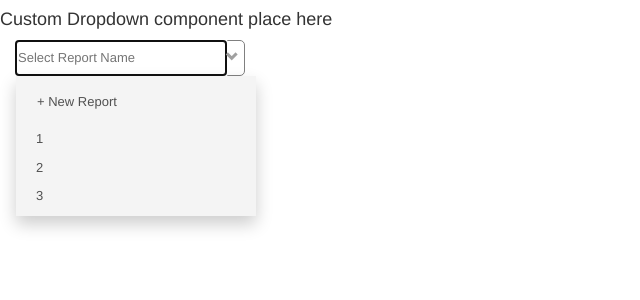
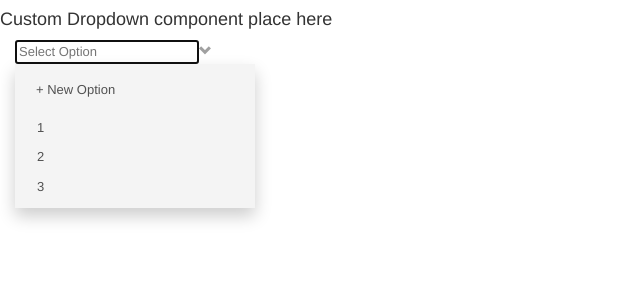
Before and after one commit to amey08/React-Custom-DropDown, a React (Create React App) app: page / in a window 1280 px wide. Both pictures are taken after a click on the element 130 px from the left and 57 px from the top of the page. Shown: the top 300 px of the page, without its empty margins (0-640 px from the left). Built offline with nearby package versions, Linux system fonts and the light colour scheme.

Commit message:
split into smaller componets

```diff
--- a/src/css/customDropdown.css
+++ b/src/css/customDropdown.css
@@ -3,26 +3,18 @@
 .custom-dropdown{
     width: 230px;
 }
-.green-common-bottom-border{
-    border: 1px solid #808080;
-    border-radius: 5px;
-}
-#new-custom-dropdown-CreateReport{
-	margin-top: 48px;
-	margin-left: 0px;
+
+#new-custom-dropdown-CreateNewOption{
+	margin-left: 0;
 	padding: 5px;
 	min-width:240px;
-	/* width: 100%; */
 	display: block;
 	max-height: 230px;
 	overflow: auto;
 }
-#new-custom-dropdown-CreateReport.without-title {
-	margin-top: 1px !important;
-}
 .custom-dropdown .createReport-input-dropdown, .scheduleReport-input-dropdown{
 	height: 34px;
-	border: 0px;
+	border: 0;
 	width: 92%;
 }
 .create-new-report-Edit .new-report-name{
@@ -35,7 +27,7 @@
     color: #515151;
     min-width: 200px;
     margin-left: 36px;
-    box-shadow: 0px 8px 16px 0px rgba(0,0,0,0.2);
+    box-shadow: 0 8px 16px 0 rgba(0,0,0,0.2);
     z-index: 1002;
 }
 .arrow-color {
@@ -43,10 +35,10 @@
 }
 .custom-dropdown .createReport-input-dropdown{
     height: 34px;
-    border: 0px;
+    border: 0;
     width: 92%;
 }
-.cursor-pointer, #new-custom-dropdown-CreateReport, #new-custom-dropdown, #new-custom-dropdown > input{
+.cursor-pointer, #new-custom-dropdown-CreateNewOption, #new-custom-dropdown, #new-custom-dropdown > input{
     cursor: pointer;
 }
 .input-group{
@@ -56,7 +48,7 @@
     margin-top: 5px;
 }
 .noMargin {
-    margin: 0px;
+    margin: 0;
 }
 .custom-dropdown-content>a {
     color: #515151;
@@ -65,7 +57,6 @@
     display: block;
     border-bottom: 2px solid transparent;
 }
-
 .custom-dropdown-content a {
     color: #515151;
     text-decoration: none;
--- a/src/js/App.js
+++ b/src/js/App.js
@@ -9,29 +9,23 @@ class App extends Component {
       filterList: ["1","2","3"]
     }
   }
-  componentWillMount() {}
 
-  componentWillReceiveProps(receivedProps) {}
-
-  createNewDropdownClick(){
+  createNewDropdownClick = () => {
     this.setState(prevState => {
       return {
           createNewDropdownOpen: !prevState.createNewDropdownOpen
       };
-  });
+    });
   }
 
-  getFilterName(key, value, state){
-    let oldData = this.state.filterList.map(o => o);
-
+  getFilterName = (key, value, stateReceived) => {
+    const oldData = this.state.filterList.map(o => o);
     if(!oldData.includes(value))
-      oldData.push(value);
-
-    let newDataSet = oldData.map(o => o);
-    this.setState({ createNewDropdownOpen: state, selectedName: value, filterList: newDataSet });
+        oldData.push(value);
+    const newDataSet = oldData.map(o => o);
+    this.setState({ createNewDropdownOpen: stateReceived, selectedName: value, filterList: newDataSet });
   }
 
-  deleteSearch(){}
   render() {
     return (
       <div className="App">
@@ -40,15 +34,14 @@ class App extends Component {
         </h4>
 
         <CustomDropdown
-          DataSet={this.state.filterList}
-          onClickDropdown={this.createNewDropdownClick.bind(this)}
-          getData={this.getFilterName.bind(this)}
+          options={this.state.filterList}
+          onClickDropdown={this.createNewDropdownClick}
+          getSelectedData={this.getFilterName}
           dropdownVisible={this.state.createNewDropdownOpen}
           childClass="without-title"
           deleteAction={true}
           readOnly= {true}
           value={this.state.selectedName}
-          onDeleteClick={this.deleteSearch.bind(this)}
           isCopyMode={true}
           errorText={"this.state.searchNameError"}
         />
--- /dev/null
+++ b/src/js/components/AddNewOption.js
@@ -0,0 +1,25 @@
+import React from 'react';
+import { Button } from 'react-bootstrap';
+
+const AddNewOption = (props) => {
+    this.refInput  = React.createRef();
+    return (
+        <div className="input-group" id="new-custom-dropdown-inputListGrp">
+            <input
+                id="new-custom-dropdown-innerInput"
+                type="text"
+                className="form-control"
+                maxLength={props.maxTextLength}
+                placeholder={props.NewReportInputPlaceholder}
+                ref={(input)=> this.refInput = input} />
+            <Button
+                className="btn btn-success"
+                type="button"
+                onClick={() => props.onBtnClick("save", this.refInput)}
+                block={true}
+            >Confirm</Button>
+        </div>
+    );
+}
+
+export default AddNewOption;
--- /dev/null
+++ b/src/js/components/DropdownBox.js
@@ -0,0 +1,26 @@
+import React from 'react';
+
+const DropdownBox = (props) => {
+    const { DropDownBoxClass, onClickDropdown, readOnly, DropDownPlaceHolder, maxTextLength, selectedValue, onTextEntered } = props;
+    // createOption-dropdown-container
+    return (
+        <div className={`cursor-pointer createOption-dropdown-container ${DropDownBoxClass}`}
+            onClick={onClickDropdown}
+            id="new-custom-dropdown">
+            <input type="text"
+                id="new-custom-dropdown-input"
+                className="createOption-input-dropdown"
+                name="createOption"
+                autoFocus={(!readOnly)}
+                value={selectedValue}
+                placeholder={DropDownPlaceHolder}
+                maxLength={maxTextLength}
+                readOnly={readOnly}
+                onChange={() => onTextEntered(selectedValue)} />
+            {/* <span className="arrow-color glyphicon glyphicon-remove" onClick={this.clearSelection}/> */}
+            <span className="arrow-color glyphicon glyphicon-chevron-down" id="new-custom-dropdown-icon"/>
+        </div>
+    );
+}
+
+export default DropdownBox;
--- /dev/null
+++ b/src/js/components/OptionList.js
@@ -0,0 +1,30 @@
+import React from "react";
+
+const OptionList = (props) => {
+    const { options, dataValue, dataKey, deleteAction, onDeleteClick, onLinkClick } = props;
+    return options !== undefined ? options.map((record, index) => {
+        const labelValue= dataValue ?  record[dataValue] : record;
+        const optionValue = dataKey ? record[dataKey] : record;
+        return (
+            <div id={`new-custom-dropdown-anchors_${index}`} className="col-md-12 list-anchors" key={index}>
+                <div className="col-sm-9 col-md-10 col-xs-8 col-lg-10 noPaddingLR cursor-pointer"
+                    onClick={() => onLinkClick(optionValue)}
+                    value={optionValue}>
+                    <option value={optionValue} title={labelValue}>
+                        {labelValue}
+                    </option>
+                </div>
+                {
+                    deleteAction
+                        ? <div
+                            className="col-sm-3 col-md-2 col-xs-4 col-lg-2 pull-right"
+                            title="Remove"
+                            onClick={() => onDeleteClick(record)} />
+                        : null
+                }
+            </div>
+        );
+    }) : undefined;
+}
+
+export default OptionList;
--- a/src/js/customDropdown.js
+++ b/src/js/customDropdown.js
@@ -1,21 +1,19 @@
 import React, { Component } from 'react';
-import { Button } from 'react-bootstrap';
+// import { Button } from 'react-bootstrap';
 import './../css/customDropdown.css';
 import PropTypes from 'prop-types';
+import AddNewOption from "./components/AddNewOption";
+import DropdownBox from "./components/DropdownBox";
+import OptionList from "./components/OptionList";
 
 class CustomDropdown extends Component {
     constructor(props){
         super(props);
-        this.documentClickHandler = this.documentClickHandler.bind(this);
         this.state = {
+            ...props,
             selectedValue: '',
             newLinkButton: true
         };
-    }
-
-    componentWillMount() {
-        let state = this._constructComponent(this.props);
-        this.setState({ ...state});
     }
 
     componentDidMount() {
@@ -23,8 +21,8 @@ class CustomDropdown extends Component {
     }
 
     componentWillReceiveProps(receivedProps) {
-        let state = this._constructComponent(receivedProps);
-        this.setState({ ...state});
+        console.log("componentWillReceiveProps");
+        this.setState({ ...receivedProps});
     }
 
     componentWillUnmount() {
@@ -32,29 +30,28 @@ class CustomDropdown extends Component {
     }
 
     documentClickHandler(e) {
-        let pattern = new RegExp("new-custom-dropdown");
-        let res = pattern.test(e.target.id);
+        const pattern = new RegExp("new-custom-dropdown");
+        const res = pattern.test(e.target.id);
         if(!res) {
             this.setState({ dropdownVisible: false });
         }
     }
 
-    _constructComponent(props) {
-        let nextState = {...props};
-        return nextState;
-    }
-
-    onLinkClick(e){
-        this.setState({selectedValue: e.currentTarget.innerText, newLinkButton: true}, ()=>{
-            //params for getData are reportNo, reportName, isClosed
-            this.props.getData(this.state.selectedValue, this.state.selectedValue, false);
+    onLinkClick = (value) => {
+        console.log(value);
+        // console.log("onLinkClick : ", e.currentTarget.innerText);
+        this.setState({selectedValue: value, newLinkButton: true}, ()=>{
+            //params for getSelectedData are reportNo, reportName, isClosed
+            this.props.getSelectedData(this.state.selectedValue, this.state.selectedValue, false);
         });
     }
 
-    onButtonClick(e){
-        if(e.currentTarget.getAttribute("id") === "save-reportNameBtn"){
+    onButtonClick = (action, optionVal) => {
+        console.log(action);
+        console.log(optionVal);
+        if(action === "save"){
             this.toggleState(2);
-            this.toggleState(3, this.reportName.value);
+            // this.toggleState(3, this.reportName.value);
         }
         this.toggleState(1);
     }
@@ -66,88 +63,88 @@ class CustomDropdown extends Component {
             break;
             case 2:
                 if(this.reportName && this.reportName.value !== ""){
-                this.props.getData(this.reportName.value, this.reportName.value, false);
+                    this.props.onClickDropdown(this.reportName.value, this.reportName.value, false);
                 }
             break;
             case 3:
                 this.setState({selectedValue: _param});
             break;
             default:
+            break;
         }
     }
 
-    onTextEntered(e){
-        this.setState({selectedValue: e.target.value});
-        this.props.getData(e.target.value, e.target.value, false);
+    clearSelection = () => {
+        this.props.getSelectedData("", "", false);
     }
 
+    onTextEntered = (value) => {
+        console.log(value)
+        this.setState({selectedValue: value}, () => this.props.getSelectedData(value, value, false));
+    }
+    deleteSearch= () => {}
     renderList() {
-        let data = this.state.DataSet;
-        return data.map((record, index) => {
-            let value= this.state.dataValue ?  record[this.state.dataValue] : record;
-
+        const { options, dataValue, dataKey } = this.state;
+        const { deleteAction, onDeleteClick } = this.props;
         return (
-                <div className="col-md-12 list-anchors" key={index} id={"new-custom-dropdown-anchors_"+index}>
-                    <div className="col-sm-9 col-md-10 col-xs-8 col-lg-10 noPaddingLR cursor-pointer" onClick={this.onLinkClick.bind(this)} value={this.state.dataKey ? record[this.state.dataKey] : record}>
-                        <a value={this.state.dataKey ? record[this.state.dataKey] : record} title={value}>
-                            {value}
-                        </a>
-                    </div>
-                    {
-                        this.props.deleteAction
-                            ? <div className="col-sm-3 col-md-2 col-xs-4 col-lg-2 noPaddingLR spritesheet-2 cancel_deactive pull-right" title="Delete"
-                                onClick={() => this.props.onDeleteClick(record)} />
-                            : null }
-                </div>
-            );
-        });
+            <OptionList
+                options = {options}
+                dataValue = {dataValue}
+                dataKey = {dataKey}
+                deleteAction = {deleteAction}
+                onDeleteClick = {onDeleteClick}
+                onLinkClick = {this.onLinkClick}
+            />
+        )
     }
 
     createNewComponent(){
+        const { maxTextLength, NewReportInputPlaceholder } = this.props;
         return (
-            <div className="input-group create-new-report-Edit noMargin" id="new-custom-dropdown-inputListGrp">
-                <input type="text" className="form-control new-report-name" name="reportName"
-                    maxLength={this.props.maxTextLength} placeholder={this.props.NewReportInputPlaceholder}
-                    ref={(input)=> this.reportName = input} id="new-custom-dropdown-innerInput" />
-                <Button id="save-reportNameBtn" className="btn btn-success" type="button"
-                    onClick={this.onButtonClick.bind(this)} block={true}>Confirm</Button>
-            </div>
+            <AddNewOption
+                maxLength={maxTextLength}
+                NewReportInputPlaceholder={NewReportInputPlaceholder}
+                onBtnClick={() => this.onButtonClick()}
+            />
         );
     }
 
     dropdownBoxComponent(){
         return (
-            <div className={"cursor-pointer createReport-dropdown-container "+this.props.DropDownBoxClass} onClick={this.props.onClickDropdown} id="new-custom-dropdown">
-                <input type="text"
-                    id="new-custom-dropdown-input"
-                    className="createReport-input-dropdown"
-                    name="createReport"
-                    autoFocus={(!(this.props.readOnly))}
-                    value={this.state.selectedValue}
-                    placeholder={this.props.DropDownPlaceHolder}
-                    maxLength={this.props.maxTextLength}
-                    readOnly={this.props.readOnly}
-                    onChange={this.onTextEntered.bind(this)} />
-                <span className="arrow-color glyphicon glyphicon-chevron-down" id="new-custom-dropdown-icon"/>
+            <DropdownBox
+                {...this.props}
+                onTextEntered={this.onTextEntered}
+                selectedValue={this.state.selectedValue}
+            />
+        )
+    }
+
+    linkButton(_btnText) {
+        return <a className="create-new-link" onClick={() => this.onButtonClick("create", {})} id="new-custom-dropdown-link">{`+ ${_btnText}`}</a>
+    }
+
+    showDropdownComp() {
+        const { childClass, LinkButtonTextLable } = this.props;
+        const { newLinkButton } = this.state;
+        return (
+            <div id="new-custom-dropdown-CreateNewOption" className={`custom-dropdown-content ${childClass}`}>
+                {newLinkButton ? this.linkButton(LinkButtonTextLable) : this.createNewComponent()}
+                {this.renderList()}
             </div>
-        );
+        )
     }
 
     render() {
+        const { columnWidthParent, DropDownComponentClass, readOnly, isCopyMode, errorText } = this.props;
+        const { dropdownVisible } = this.state;
+
         return (
-            <div id="new-custom-dropdown-wrapper" className={this.props.columnWidthParent}>
-                <div className={"custom-dropdown green-common-bottom-border "+this.props.DropDownComponentClass} >
+            <div id="new-custom-dropdown-wrapper" className={columnWidthParent}>
+                <div className={`custom-dropdown ${DropDownComponentClass}`}>
                     {this.dropdownBoxComponent()}
-                    {this.state.dropdownVisible ? (
-                        <div id="new-custom-dropdown-CreateReport" className={"custom-dropdown-content "+this.props.childClass}>
-                            {this.state.newLinkButton ?
-                            (<a className="create-new-report-link" onClick={this.onButtonClick.bind(this)} id="new-custom-dropdown-link">{"+ "+this.props.LinkButtonTextLable}</a>)
-                            : this.createNewComponent()}
-                            {this.renderList()}
+                    {dropdownVisible ? this.showDropdownComp() : null}
                 </div>
-                    ) : null}
-                </div>
-                {!this.props.readOnly && this.props.isCopyMode? <span className="errorMsg">{this.props.errorText}</span> : null}
+                {!readOnly && isCopyMode? <span className="errorMsg">{errorText}</span> : null}
             </div>
         );
     }
@@ -163,7 +160,7 @@ CustomDropdown.propTypes = {
     errorText: PropTypes.string, //-- Error Text will be displayed if needed. Default value is empty string.
     columnWidthParent: PropTypes.string, //-- Change the Bootstrap style of the component. Default value: col-lg-4 col-md-4 col-sm-6 col-xs-12
 
-    DataSet: PropTypes.array, //-- Dropdown values data set. Default value is Empty array.
+    options: PropTypes.array, //-- Dropdown values data set. Default value is Empty array.
 
     dropdownVisible: PropTypes.bool, //-- Display dropdown list. Default value False.
     readOnly: PropTypes.bool, //-- Dropdown input is can be toggle, by using this props. Default value True. Means, Input filed will be in Read only mode.
@@ -172,16 +169,16 @@ CustomDropdown.propTypes = {
 
     onDeleteClick: PropTypes.func, //-- Delete function is assinged to the props deleteAction component.
     onClickDropdown: PropTypes.func, //-- Click function t display dropdown list
-    getData: PropTypes.func, //-- Return the selected values or created new values
+    getSelectedData: PropTypes.func, //-- Return the selected values or created new values
 
     maxTextLength: PropTypes.number //-- New Report input field maximum length can be set. Default value 30.
 };
 
 CustomDropdown.defaultProps = {
-    DropDownPlaceHolder: "Select Report Name",
-    LinkButtonTextLable: " New Report",
-    NewReportInputPlaceholder: "New Report Name",
-    DataSet: [],
+    DropDownPlaceHolder: "Select Option",
+    LinkButtonTextLable: " New Option",
+    NewReportInputPlaceholder: "New Option Name",
+    options: [],
     DropDownBoxClass: "popover-container",
     DropDownComponentClass: "",
     childClass: "popover",
```
Lines whose indentation alone changed are shown as unchanged.
